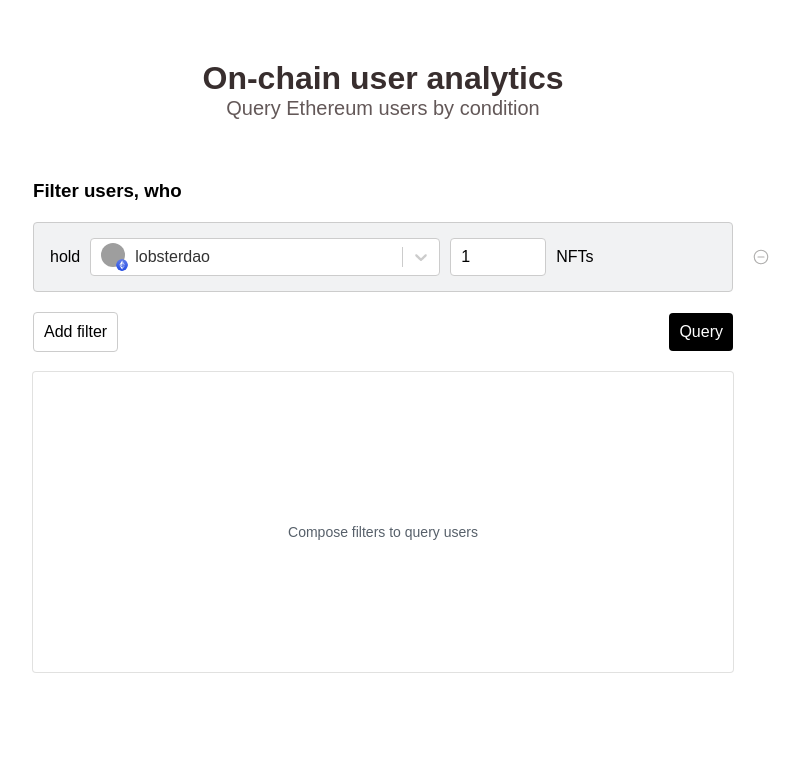
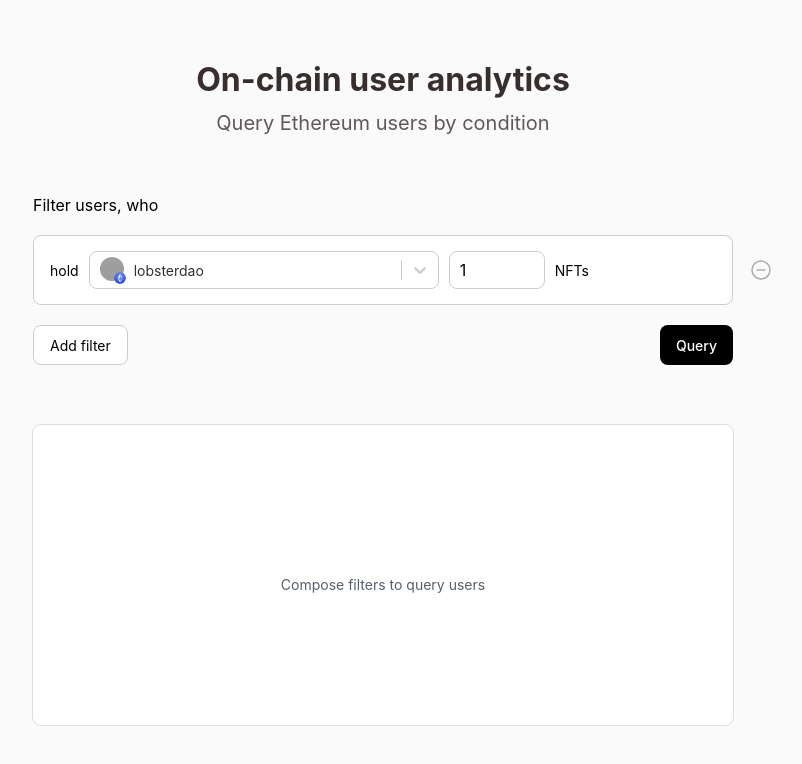
Before and after one commit to maamalama/frontend, a Next.js app: page / in a window 1280 px wide. Shown: the top 764 px of the page, without its empty margins (257-1059 px from the left). Built offline with nearby package versions, Linux system fonts and the light colour scheme; grey boxes are pictures that could not be loaded.

Commit message:
improve ui

```diff
--- a/components/AddFilter.module.css
+++ b/components/AddFilter.module.css
@@ -1,9 +1,15 @@
 .addFilterButton {
-  padding: 10px;
   border-radius: var(--radius);
-  font-size: 16px;
+  font-size: 14px;
   background-color: white;
   border: var(--border);
+  padding: 0 16px;
+  height: 40px;
+  box-sizing: border-box;
+}
+
+.addFilterButton:hover {
+  background-color: #eaeaea;
 }
 
 .container {
--- a/components/Chart.module.css
+++ b/components/Chart.module.css
@@ -7,10 +7,11 @@
   display: flex;
   flex-direction: column;
   justify-content: center;
+  background: white;
   align-items: stretch;
 
   /* background: rgba(0, 0, 0, 0.015); */
-  border-radius: 3px;
+  border-radius: 8px;
   box-shadow: rgba(55, 53, 47, 0.15) 0px 0px 0px 1px;
   margin-bottom: 4rem;
 }
--- a/components/Filter.module.css
+++ b/components/Filter.module.css
@@ -54,7 +54,8 @@
   padding: 16px;
   border-radius: var(--radius);
   border: var(--border);
-  background-color: #f1f2f3;
+  background-color: white;
   position: relative;
   height: 36px;
+  font-size: 14px;
 }
--- a/components/FilterUI.tsx
+++ b/components/FilterUI.tsx
@@ -118,15 +118,19 @@ export const FilterUI = ({
     <div className={`${styles.container} ${sharedStyles.row} ${sharedStyles.gap}`}>
       {children}
       <Select
+        // menuIsOpen={true}
         // formatCreateLabel={(option) => <span>Create {option}</span>}
         styles={{
           container: (styles) => ({ ...styles, ...containerStyles, width: '100%' }),
+          control: (styles) => ({ ...styles, borderRadius: '8px' }),
           option: (styles, state) => ({
             ...styles,
             backgroundColor: state.isFocused ? '#2684FF' : 'white',
             color: state.isFocused ? 'white' : 'black'
           }),
-          menu: (styles) => ({ ...styles, zIndex: 99 })
+          menu: (styles) => ({ ...styles, zIndex: 99, borderRadius: '8px' }),
+          menuList: (styles) => ({ ...styles, paddingTop: 0, paddingBottom: 0, borderRadius: '8px' }),
+          input: (styles) => ({ ...styles, color: 'transparent' })
         }}
         components={{ Option: CollectionOption, SingleValue: CurrentValue }}
         options={options}
--- a/components/HoldsNFT.tsx
+++ b/components/HoldsNFT.tsx
@@ -44,7 +44,7 @@ export const HoldsNFT = ({ filter }: { filter: Filter }) => {
           />
           <div>NFTs</div>
           <button className={styles.deleteButton} onClick={() => removeFilter(filter.id)}>
-            <img src="/minus.svg" alt="close" />
+            <img src="/minus.svg" height={24} width={24} alt="close" />
           </button>
         </>
       }
--- a/components/OwnsTokens.tsx
+++ b/components/OwnsTokens.tsx
@@ -44,7 +44,7 @@ export const OwnsCrypto = ({ filter }: { filter: Filter }) => {
             className={styles.input}
           />
           <button className={styles.deleteButton} onClick={() => removeFilter(filter.id)}>
-            <img src="/minus.svg" alt="close" />
+            <img src="/minus.svg" height={24} width={24} alt="close" />
           </button>
         </>
       }
--- a/components/TradedOpenSea.tsx
+++ b/components/TradedOpenSea.tsx
@@ -8,7 +8,7 @@ export const TradedOpenSea = ({ filter }: { filter: Filter }) => {
     <div className={`${styles.container} ${sharedStyles.row} ${sharedStyles.gap}`}>
       Traded on OpenSea{' '}
       <button className={styles.deleteButton} onClick={() => removeFilter(filter.id)}>
-        ✖
+        <img src="/minus.svg" height={24} width={24} alt="close" />
       </button>
     </div>
   )
--- a/global.css
+++ b/global.css
@@ -1,7 +1,7 @@
 body {
   margin: 0 auto;
   width: 700px;
-  background-color: white;
+  background-color: #fafafa;
   min-height: 100vh;
 }
 
@@ -15,11 +15,12 @@ button {
 }
 
 * {
-  font-family: sans-serif;
+  font-family: 'Inter', -apple-system, BlinkMacSystemFont, 'Segoe UI', 'Roboto', 'Oxygen', 'Ubuntu', 'Cantarell',
+    'Fira Sans', 'Droid Sans', 'Helvetica Neue', sans-serif;
 }
 
 :root {
   --shadow: 0px 2px 4px rgba(0, 0, 0, 0.1);
-  --radius: 4px;
+  --radius: 8px;
   --border: 1px solid #ccc;
 }
--- a/pages/index.module.css
+++ b/pages/index.module.css
@@ -10,6 +10,7 @@
 
 .subheading {
   font-size: 20px;
+  margin-top: 12px;
   color: #635858;
   font-weight: normal;
 }
@@ -23,11 +24,13 @@
 .queryButton {
   background-color: black;
   color: white;
-  padding: 10px;
+  padding: 0 16px;
+  height: 40px;
+  box-sizing: border-box;
   font-weight: 500;
   border-radius: var(--radius);
   cursor: pointer;
-  font-size: 16px;
+  font-size: 14px;
 }
 
 .queryButton:hover {
@@ -37,3 +40,10 @@
 .header {
   padding: 60px 0;
 }
+
+.h3 {
+  color: black;
+  font-size: 16px;
+  font-weight: normal;
+  margin: 0;
+}
--- a/pages/index.tsx
+++ b/pages/index.tsx
@@ -27,8 +27,9 @@ const Index = () => {
         <h1 className={styles.heading}>On-chain user analytics</h1>
         <h2 className={styles.subheading}>Query Ethereum users by condition</h2>
       </header>
-      <main className={`${styles.column}`} style={{ gap: '20px' }}>
-        <h3 style={{ margin: 0 }}>Filter users, who</h3>
+      <main className={`${styles.column}`} style={{ gap: '60px' }}>
+        <div className={styles.column} style={{ gap: '20px' }}>
+          <h3 className={styles.h3}>Filter users, who</h3>
           <div className={styles.list}>
             {filters.map((filter) => {
               switch (filter.type) {
@@ -72,6 +73,8 @@ const Index = () => {
               Query
             </button>
           </div>
+        </div>
+
         <Chart isLoading={isLoading} entries={chartData} error={error} />
       </main>
     </>
```
Lines whose indentation alone changed are shown as unchanged.
